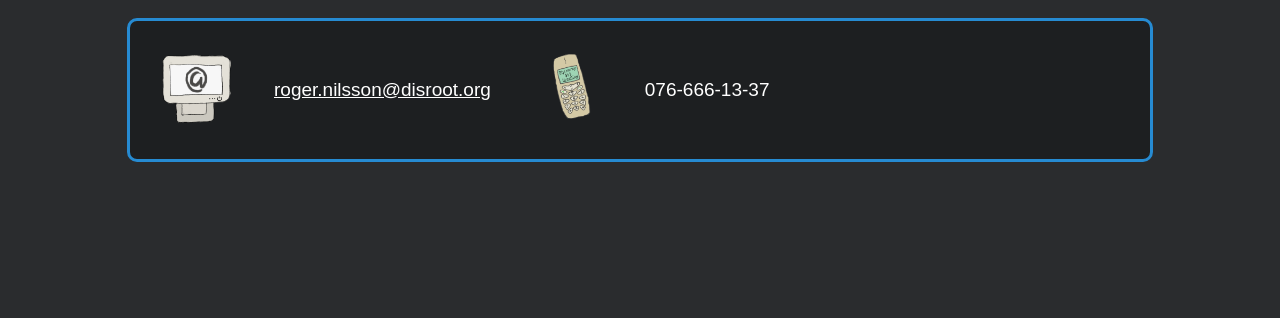
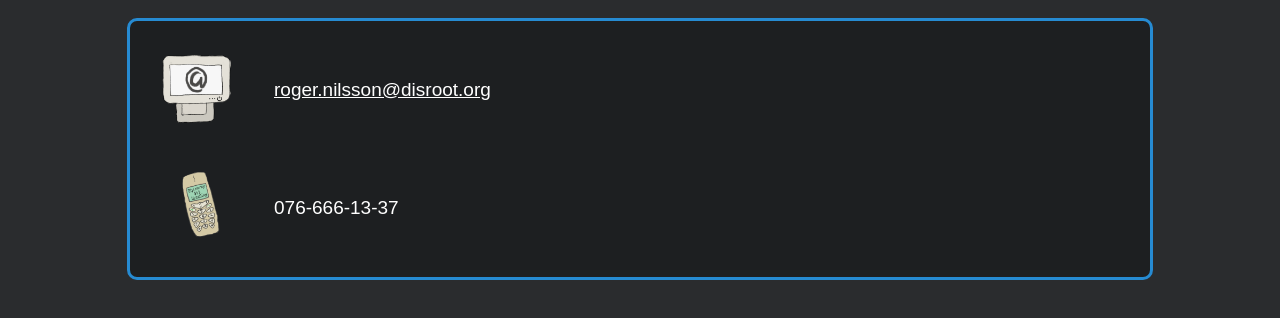
Before and after one commit to ivar117/sida, a plain HTML site: page kontakt.html in a window 1280 px wide. Shown: the part 176-494 px from the top of the page. Drawn offline with Linux system fonts and the light colour scheme; a web font is replaced by a local one.

Commit message:
Fixade kontakt upplägget

```diff
--- a/kontakt.html
+++ b/kontakt.html
@@ -24,43 +24,8 @@
 
 		<h2><span style="font-weight:normal">Kontakt</span></h2>
 
-		<!--<div class="ruta">-->
-			<!--<p><strong>Matrix -</strong> @ivar:matrix.ebinbellini.com</p>-->
-			<!--<a href="mailto:roger.nilsson@disroot.org"><img src="images/elektroniskpost.png" width="80px">-->
-			<!--<div class="text">-->
-				<!--<p>roger.nilsson@disroot.org</a></p>-->
-			<!--</div>-->
-			<!--<img src="images/element.jpg" width="80px">-->
-		<!--</div>-->
-
-		<!--<ul style="list-style-type:none">-->
-			<!--<li>-->
-				<!--<p>-->
-					<!--<a href="mailto:roger.nilsson@disroot.org"><img src="images/elektroniskpost.png" width="80px">roger.nilsson@disroot.org-->
-					<!--</p>-->
-				<!--</a>-->
-			<!--</li>-->
-			<!--<li>-->
-			<!--<li>-->
-				<!--<p>-->
-					<!--<img src="images/teflon.png" width="80px" height="auto"> 076-666-13-37-->
-				<!--</p>-->
-			<!--</li>-->
-				<!--<p>-->
-					<!--<img src="images/element.jpg" width="80px" height="auto"> Matrix - @roger:matrix.rogernilsson.com-->
-				<!--</p>-->
-			<!--</li>-->
-			<!--<li>-->
-				<!--<p>-->
-					<!--<img src="images/xmpp2.png" width="80px" height="auto"> XMPP - roger@rogernilsson.com-->
-					<!--</p>-->
-				<!--</li>-->
-			<!--</ul>-->
-		<!--</div>-->
-	<!--</div>-->
-
-	<div class="ruta">
-		<div class="container">
+		<div class="altruta"> <!--Samma som ruta class:en, bara utan display: flex-->
+		<div class="container"> <!--Startar en ny div som har syftet att-->
 			<div class="image">
 					<a href="mailto:roger.nilsson@disroot.org"><img src="images/elektroniskpost.png" width="80px">
 			</div>
@@ -68,7 +33,6 @@
 			<div class="text">
 				<p>roger.nilsson@disroot.org</a></p>
 			</div>
-
 		</div>
 
 		<div class="container">
@@ -78,9 +42,8 @@
 
 			<div class="text">
 				<p>076-666-13-37</p>
-			</div>
+		</div>
 
-				</div>
 			</div>
 		</div>
 	</body>
--- a/styles.css
+++ b/styles.css
@@ -46,7 +46,7 @@ nav { /* Stil på toolbaren längst upp */
 
 .ruta { /* stilen på rutorna där texten finns */
 	background-color: #1d1f21; /* Sätter bakgrundsfärg */
-	display: flex; /* Initialiserar flexbox */
+	display: flex; /* Initialiserar flex */
 
 	border-style: solid; /* Initialiserar en vanlig border */
 	border-radius: 10px; /* Rundade hörn */
@@ -76,6 +76,12 @@ img {
 	border-radius: 12px /* Rundade hörn på bilder */
 }
 
+/*ul {*/
+	/*list-style-type:none;*/
+  /*align-items: center;*/
+  /*justify-content: center;*/
+/*}*/
+
 #FlipH { /* Spegla något horisontellt */
 	/*-moz-transform: scale(-1, 1);*/
 	/*-webkit-transform: scale(-1, 1);*/
@@ -84,8 +90,22 @@ img {
 	transform: scale(-1, 1);
 }
 
+.altruta {
+	background-color: #1d1f21; /* Sätter bakgrundsfärg */
+
+	border-style: solid; /* Initialiserar en vanlig border */
+	border-radius: 10px; /* Rundade hörn */
+	border-width: 3px; /* Tjocklek på bordern */
+	border-color: #268bd2; /* Sätter färgen på bordern */
+
+	max-width: 1000px; /* Maximal bredd på rutan */
+	margin: auto; /* Centrerar rutorna */
+	margin-bottom: 25px; /* Skapar mellanrum mellan indivuella rutor */
+	padding: 10px; /* Ökar mellanrummet inuti rutorna */
+}
+
 .container {
-  display: flex;
+	display: flex;
   align-items: center;
-  justify-content: center
+  justify-content: left;
 }
```
Also changed, not shown: index.html (+26 -13 lines).
